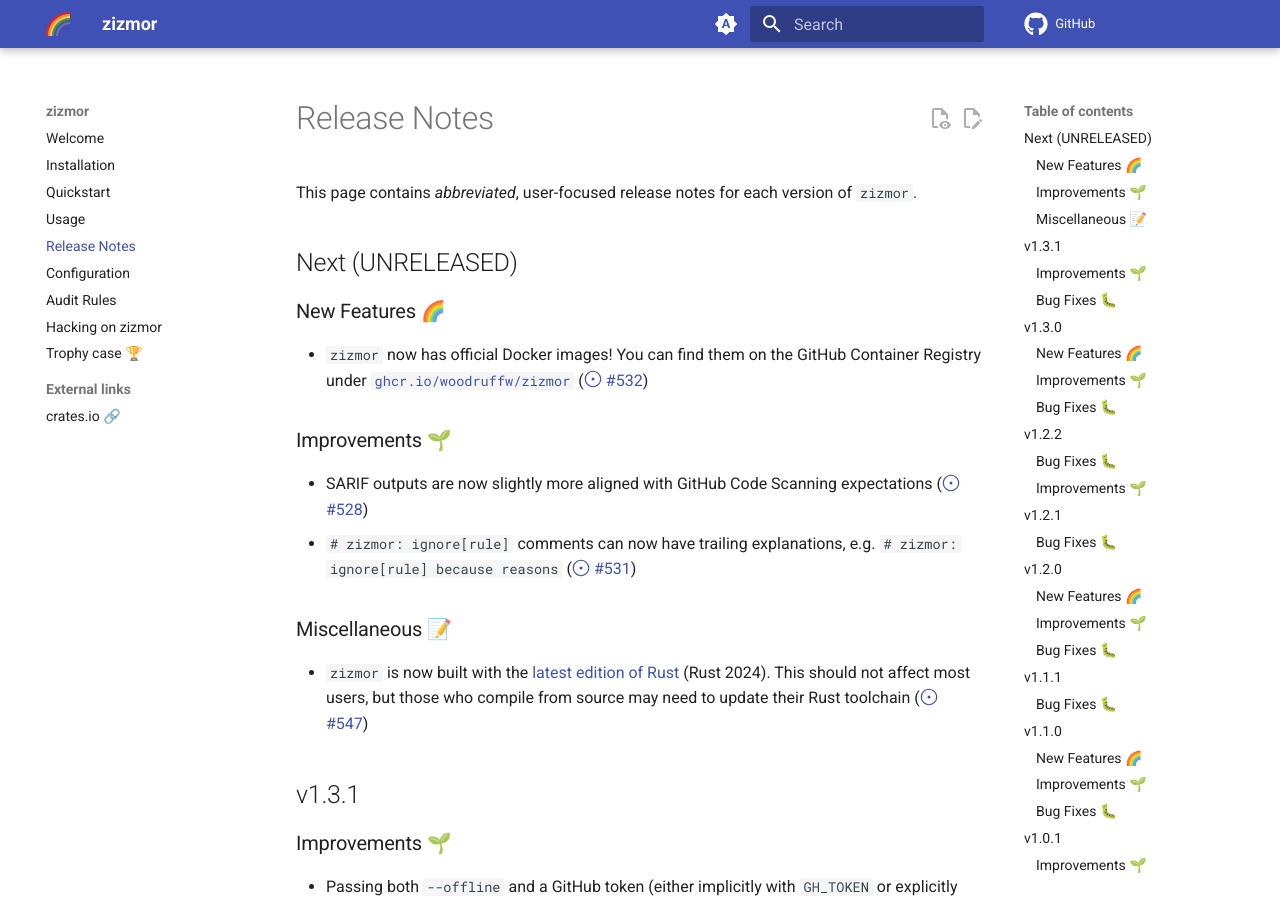
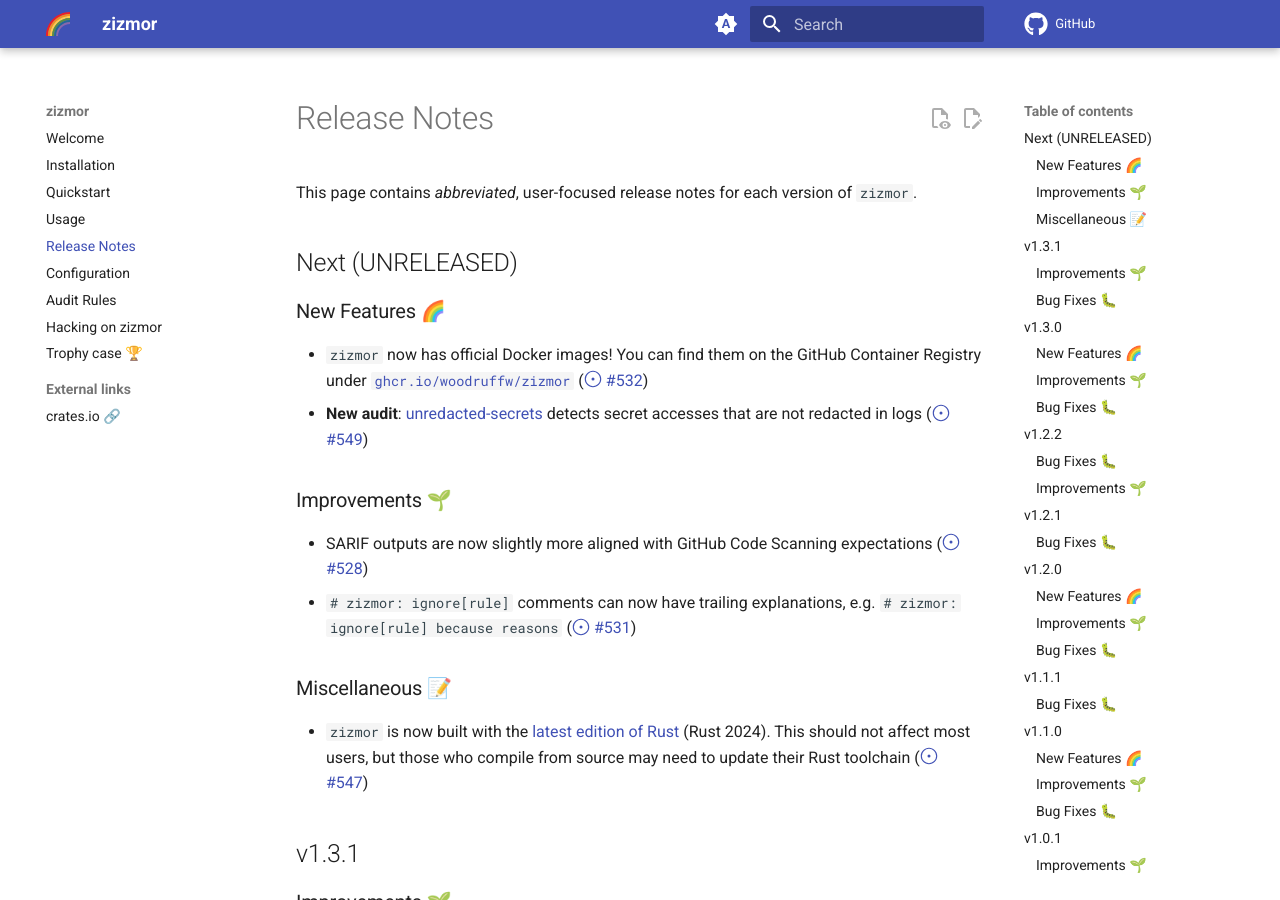
Before and after one commit to zizmorcore/zizmor, an MkDocs documentation site: the page built from docs/release-notes.md, in a window 1280 px wide and 900 px high. Built offline with MkDocs 1.6.1 and Material for MkDocs 9.7.7, drawn with Linux system fonts in a browser that asks for light colours; comment, search, counter and statistics services are not loaded.

Commit message:
record changes

```diff
--- a/docs/release-notes.md
+++ b/docs/release-notes.md
@@ -14,6 +14,8 @@
 * `zizmor` now has official Docker images! You can find them on the
   GitHub Container Registry under
   [`ghcr.io/woodruffw/zizmor`](https://ghcr.io/woodruffw/zizmor) (#532)
+* **New audit**: [unredacted-secrets] detects secret accesses that
+  are not redacted in logs (#549)
 
 ### Improvements 🌱
 
@@ -558,3 +560,4 @@
 [unpinned-uses]: ./audits.md#unpinned-uses
 [bot-conditions]: ./audits.md#bot-conditions
 [overprovisioned-secrets]: ./audits.md#overprovisioned-secrets
+[unredacted-secrets]: ./audits.md#unredacted-secrets
```
